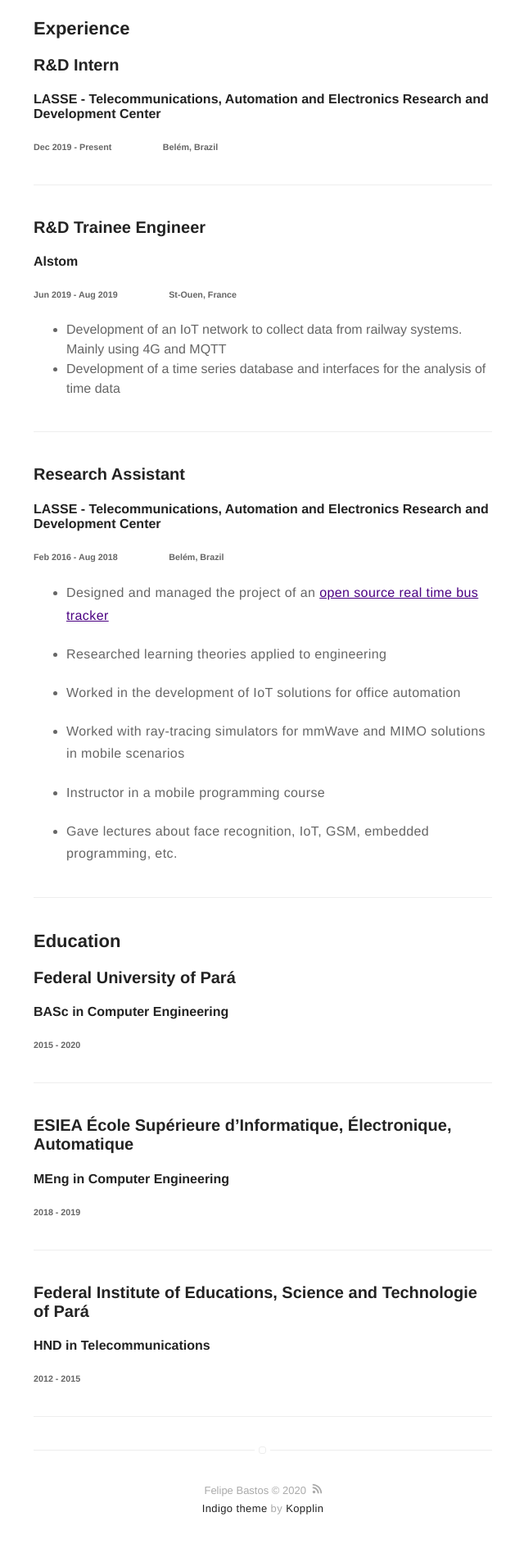
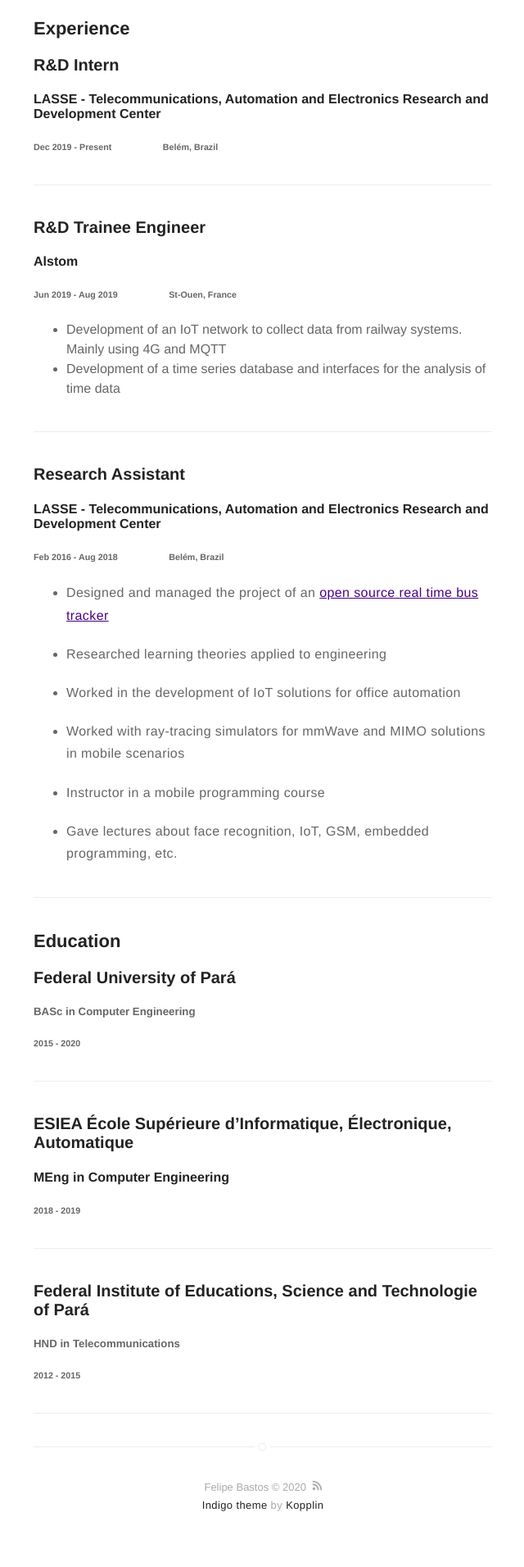
Before and after one commit to felipebastosb/felipebastosb.github.io, a Jekyll site: the page built from resume.md, in a window 1280 px wide. Shown: the part 799-2710 px from the top of the page at 82% size, without its empty margins (319-959 px from the left). Built offline with Jekyll 4.4.1, drawn with Linux system fonts in a browser that asks for light colours.

```diff
--- a/resume.md
+++ b/resume.md
@@ -58,7 +58,7 @@ Here you can download my CV in [Portuguese](https://google.com/), [English](http
 ## Education
 
 ### Federal University of Pará
-####  BASc in Computer Engineering
+#####  BASc in Computer Engineering
 ###### 2015 - 2020
 
 ---
@@ -70,7 +70,7 @@ Here you can download my CV in [Portuguese](https://google.com/), [English](http
 ---
 
 ### Federal Institute of Educations, Science and Technologie of Pará
-#### HND in Telecommunications
+##### HND in Telecommunications
 ###### 2012 - 2015
 
 ---
```
